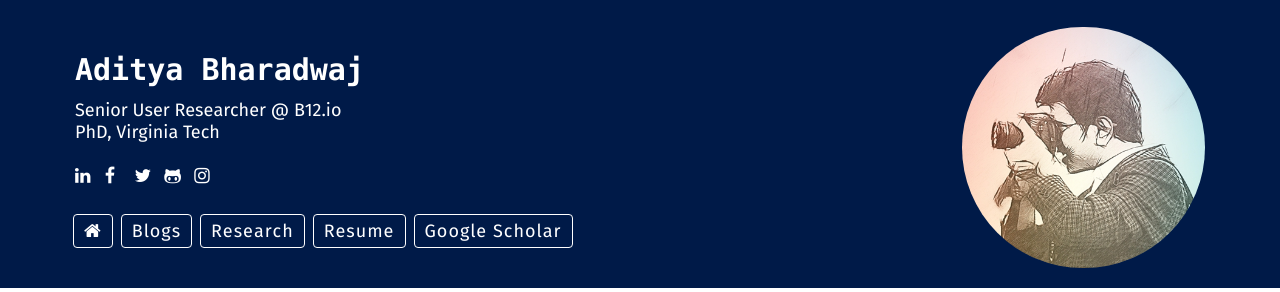
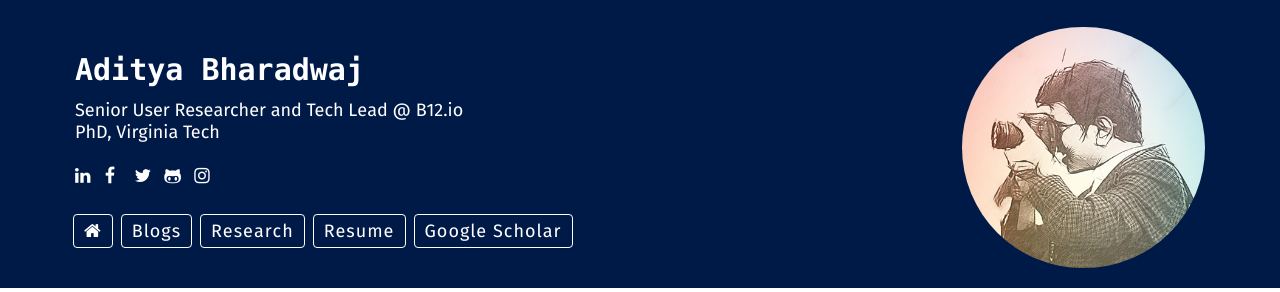
Before and after one commit to adbharadwaj/adbharadwaj.github.io, a Jekyll site: the page built from index.html, in a window 1280 px wide and 900 px high. Shown: the top 292 px of the window. Built offline with Jekyll 4.4.1, drawn with Linux system fonts in a browser that asks for light colours.

Commit message:
Update job title in bio.html

```diff
--- a/_includes/bio.html
+++ b/_includes/bio.html
@@ -1,4 +1,4 @@
-Senior User Researcher @ B12.io
+Senior User Researcher and Tech Lead @ B12.io
 <br>
 PhD, Virginia Tech
 <br>
```
